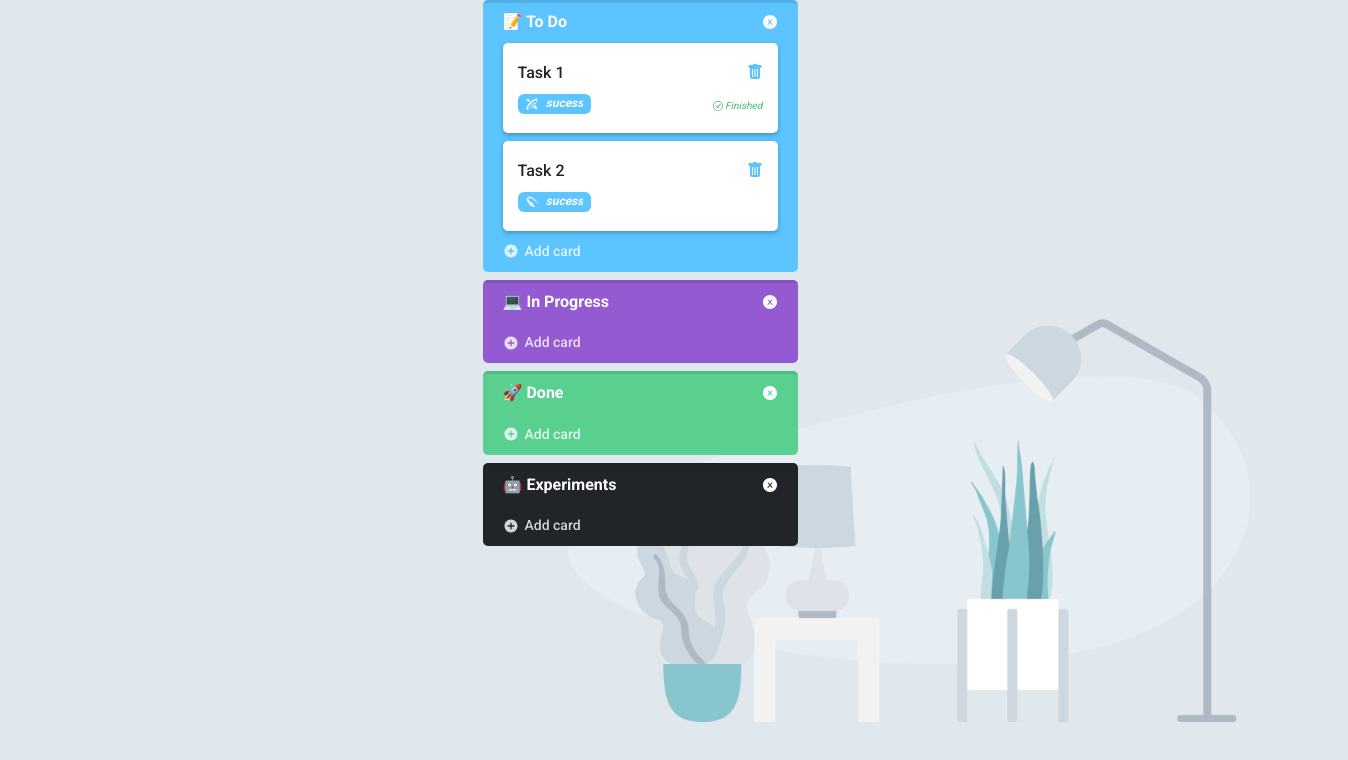
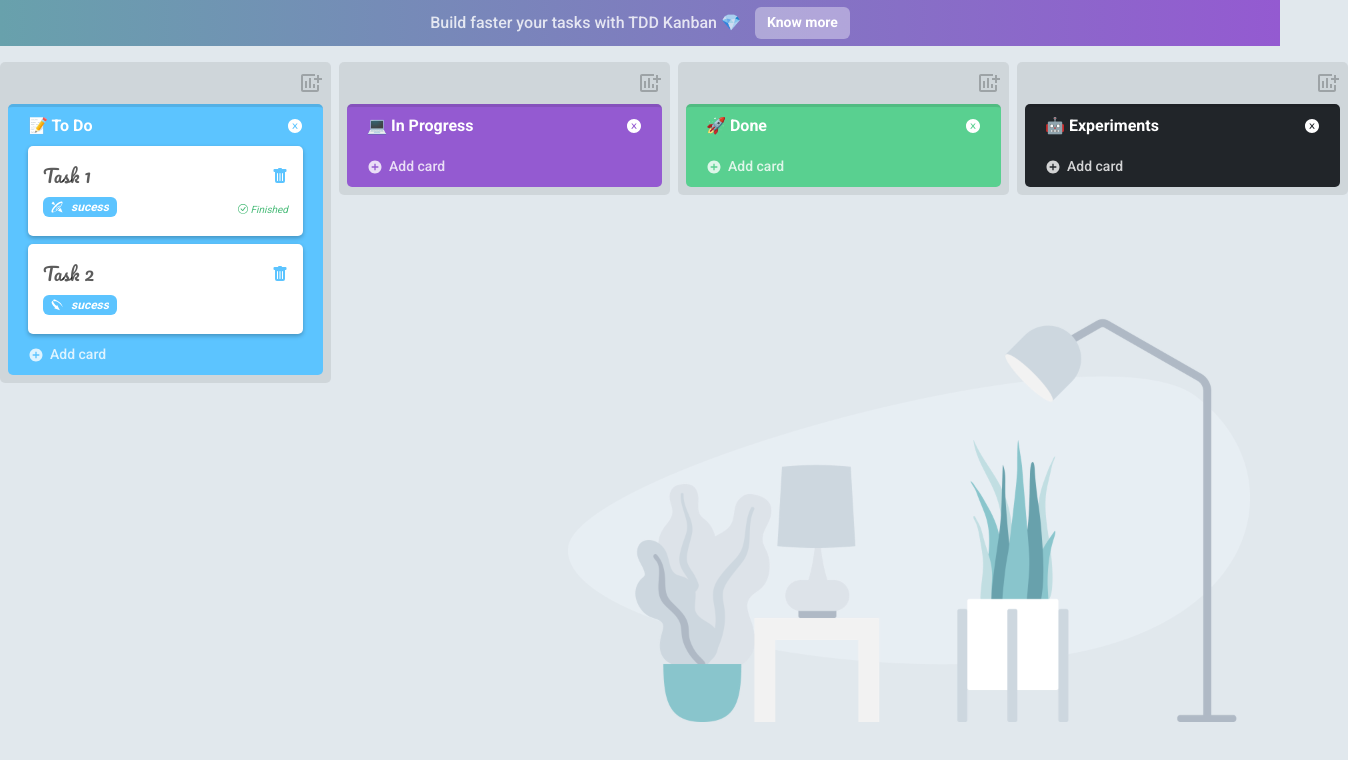
Before and after one commit to tpaphysics/tdd-kanban, a React (Vite) app: page / in a window 1280 px wide. Shown: the top 760 px of the page, 1348 px wide, since content can reach past the window. Built offline with nearby package versions, Linux system fonts and the light colour scheme.

Commit message:
style: create layout of project

```diff
--- a/index.html
+++ b/index.html
@@ -11,6 +11,14 @@
       href="https://fonts.googleapis.com/css2?family=Roboto:wght@400;500;700;900&display=swap"
       rel="stylesheet"
     />
+    <link rel="preconnect" href="https://fonts.googleapis.com" />
+    <link rel="preconnect" href="https://fonts.gstatic.com" crossorigin />
+    <link rel="preconnect" href="https://fonts.gstatic.com" crossorigin />
+    <link
+      href="https://fonts.googleapis.com/css2?family=Alfa+Slab+One&display=swap"
+      rel="stylesheet"
+    />
+    <link href="https://fonts.googleapis.com/css2?family=Pacifico&display=swap" rel="stylesheet" />
   </head>
   <body>
     <div id="root"></div>
--- a/src/App.tsx
+++ b/src/App.tsx
@@ -1,24 +1,61 @@
-import { Flex, HStack, VStack } from '@chakra-ui/react';
+import { Box, Button, Flex, HStack, VStack, Icon, Text, Avatar, Link } from '@chakra-ui/react';
 import KanbanList from './Components/KanbanList';
+import columns from './data/columns';
+import { MdAddChart } from 'react-icons/md';
 import lists from './data/lists';
+import images from './data/images';
 
 function App() {
   return (
     <Flex
       w='100vw'
       h='100vh'
+      bgImage='url(scene.svg)'
       flexDir='column'
-      bgImage='url(scene.svg)'
       backgroundRepeat='no-repeat'
       bgPosition='bottom'
       backgroundPosition='95% 80%'
-      alignItems='center'
+      //justifyContent={'center'}
     >
-      <VStack alignItems='baseline' flexWrap='wrap'>
-        {lists.map((list) => (
-          <KanbanList list={list} key={list.id} />
+      <Flex
+        w='100%'
+        h='50px'
+        alignItems='center'
+        justifyContent='center'
+        bgGradient='linear(to-r, TEAL, PURPLE)'
+      >
+        <Text fontWeight='500' color='RGBA1'>
+          Build faster your tasks with TDD Kanban 💎
+        </Text>
+        <Link
+          href='https://github.com/tpaphysics/tdd-kanban'
+          _hover={{ textDecor: 'none' }}
+          target='_blank'
+        >
+          <Button size='sm' ml='14px' colorScheme='whiteAlpha'>
+            Know more
+          </Button>
+        </Link>
+      </Flex>
+      <HStack alignItems='baseline' mt='4' mb='2' h='100%' mx='auto'>
+        {columns.map((column) => (
+          <VStack bg='blackAlpha.200' px='2' key={column.id} py='2' borderRadius='5px'>
+            <Box as={Flex} w='100%' py='4px' alignItems='center' borderRadius='5px' h='26px'>
+              <Icon
+                as={MdAddChart}
+                color='blackAlpha.400'
+                w='24px'
+                h='24px'
+                ml='auto'
+                cursor='pointer'
+              />
+            </Box>
+            {column.lists.map((list) => (
+              <KanbanList list={list} key={list.id} />
+            ))}
+          </VStack>
         ))}
-      </VStack>
+      </HStack>
     </Flex>
   );
 }
--- a/src/Components/EditableCard/index.tsx
+++ b/src/Components/EditableCard/index.tsx
@@ -47,7 +47,14 @@ function EditableCard({ card }: EditableCardsProps) {
           lineHeight='21px'
           variant='none'
         >
-          <EditablePreview cursor='pointer' />
+          <EditablePreview
+            cursor='pointer'
+            fontFamily='Pacifico'
+            fontSize='18px'
+            fontStyle='revert-layer'
+            fontWeight='400'
+            color='blackAlpha.700'
+          />
 
           <Input
             data-testid={`input-${card.id}`}
```
